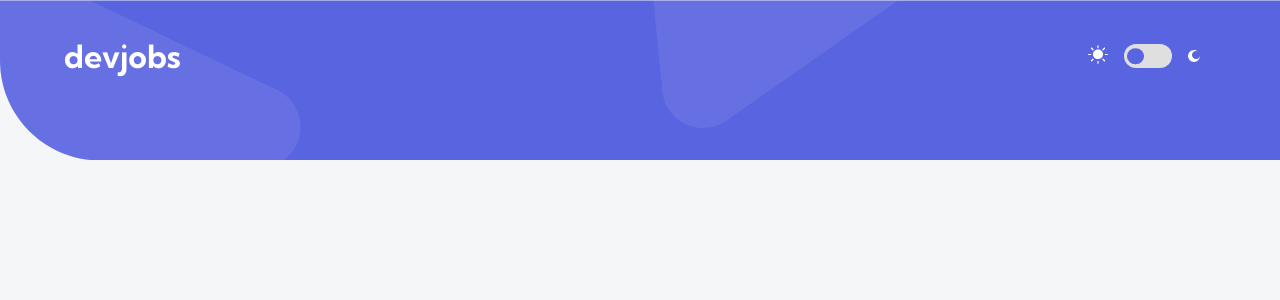
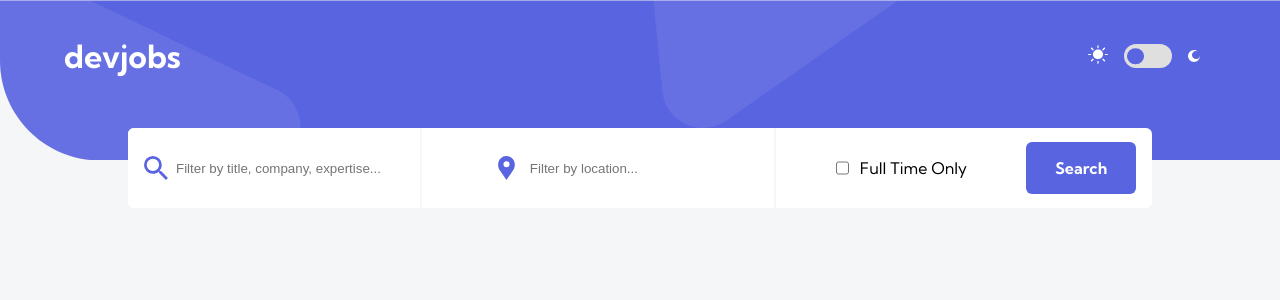
Before and after one commit to demahom18/github-jobs-website, a Vue app: page / in a window 1280 px wide. Shown: the top 300 px of the page. Built offline with nearby package versions, Linux system fonts and the light colour scheme; no server answers.

Commit message:
filter section desktop+laptop ok

```diff
--- a/src/components/FilterRegion.vue
+++ b/src/components/FilterRegion.vue
@@ -1,5 +1,23 @@
 <template>
-  <div>HELLO</div>
+  <div class="filter round">
+    <form>
+      <div class="filter-by-name round">
+        <!-- eslint-disable-next-line vue/max-attributes-per-line -->
+        <svg width="24" height="24" xmlns="http://www.w3.org/2000/svg"><path d="M17.112 15.059h-1.088l-.377-.377a8.814 8.814 0 002.15-5.784A8.898 8.898 0 008.898 0 8.898 8.898 0 000 8.898a8.898 8.898 0 008.898 8.899c2.211 0 4.23-.808 5.784-2.143l.377.377v1.081l6.845 6.832 2.04-2.04-6.832-6.845zm-8.214 0A6.16 6.16 0 118.9 2.737a6.16 6.16 0 010 12.322z" fill="#5964E0" fill-rule="nonzero"/></svg>
+        <input class="round" type="text" placeholder="Filter by title, company, expertise..."/>
+      </div>
+      <div class="filter-by-location">
+        <!-- eslint-disable-next-line vue/max-attributes-per-line -->
+        <svg width="17" height="24" xmlns="http://www.w3.org/2000/svg"><path d="M14.358 2.451A8.3 8.3 0 008.448 0a8.3 8.3 0 00-5.911 2.451c-2.922 2.925-3.285 8.427-.786 11.76l6.697 9.683 6.687-9.669c2.508-3.347 2.145-8.85-.777-11.774zm-5.833 8.894a3.057 3.057 0 01-3.051-3.054 3.057 3.057 0 013.05-3.055 3.057 3.057 0 013.052 3.055 3.057 3.057 0 01-3.051 3.054z" fill="#5964E0" fill-rule="nonzero"/></svg>
+        <input type="text" placeholder="Filter by location..."/>
+      </div>
+      <div class="filter-by-fulltime">
+        <input type="checkbox" id="checkbox">
+        <label for="checkbox">Full Time Only</label>
+      </div>
+      <div><span class="btn btn--violet round">Search</span></div>
+    </form>
+  </div>
 </template>
 
 <script>
@@ -8,6 +26,65 @@ export default {
 }
 </script>
 
-<style>
+<style lang="scss">
+@use '../assets/scss/styles' as style;
 
+.filter {
+  transform: translateY(-40%);
+  background: white;
+  width: min(80vw, 1200px);
+  height: 80px;
+  position: relative;
+  margin: 0 auto;
+  form {
+    @include style.mix-flexBox(
+      $align:center,
+      $justify: space-between
+    );
+    height:100%;
+    position: absolute;
+    width: 100%;
+  }
+  input {
+    outline: none;
+    border: none;
+    padding: 0 1rem 0 3rem;
+    height: 80px;
+    &[type="text"] {
+      width: 100%;
+      border-top-right-radius: 0;
+      border-bottom-right-radius: 0;
+      border-right: 2px solid style.$var-gray-light;
+    }
+  }
+  div {
+    position: relative;
+  }
+
+  svg {
+    position: absolute;
+    z-index: 5;
+    top:50%;
+    left:0;
+    transform: translate(1rem, -50%);
+  }
+
+  &-by-name, &-by-location { flex-basis: min(23vw, 400px) !important}
+  &-by-fulltime {
+    @include style.mix-flexBox(
+      $align:center,
+      $justify: center,
+      $gap: 0.7rem
+    );
+    margin: 0rem;
+    + div { margin-right: 1rem;}
+  }
+}
+@media only screen and (max-width: 880px) {
+  .filter label { font-size: .8rem;}
+}
+
+@media only screen and (max-width: 710px) {
+  //TODO: mobile version modal
+}
 </style>
--- a/src/components/JobList.vue
+++ b/src/components/JobList.vue
@@ -36,5 +36,7 @@ export default {
     $basis:350px
   )
 }
-
+@media only screen and (max-width: 850px) and (min-width: 700px) {
+ .job-list > * { flex-basis: 330px;}
+}
 </style>
--- a/src/views/Home.vue
+++ b/src/views/Home.vue
@@ -1,16 +1,19 @@
 <template>
   <div class="home">
+    <FilterRegion />
     <JobList />
   </div>
 </template>
 
 <script>
+import FilterRegion from '../components/FilterRegion.vue'
 import JobList from '../components/JobList.vue'
 
 export default {
   name: 'Home',
   components: {
-    JobList
+    JobList,
+    FilterRegion
   }
 }
 </script>
--- a/src/views/JobDetail.vue
+++ b/src/views/JobDetail.vue
@@ -37,7 +37,6 @@ export default {
     const job = Array.from(jobs.value).find(job => job.id === route.params.id)
     const publishTime = route.params.publishTime
 
-    console.log(job)
     const companyUrl = computed(() => {
       const urlSplitted = job.company_url ? job.company_url.split('/') : []
 
```
